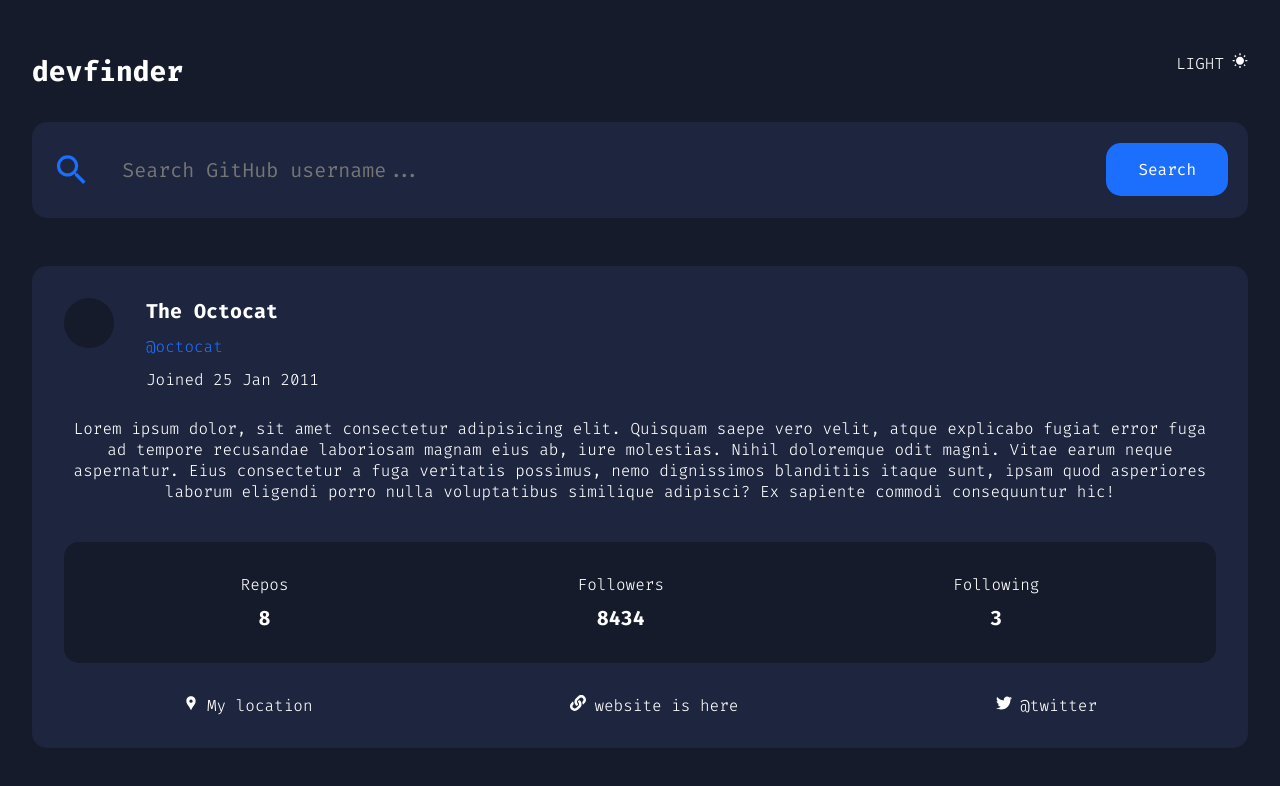
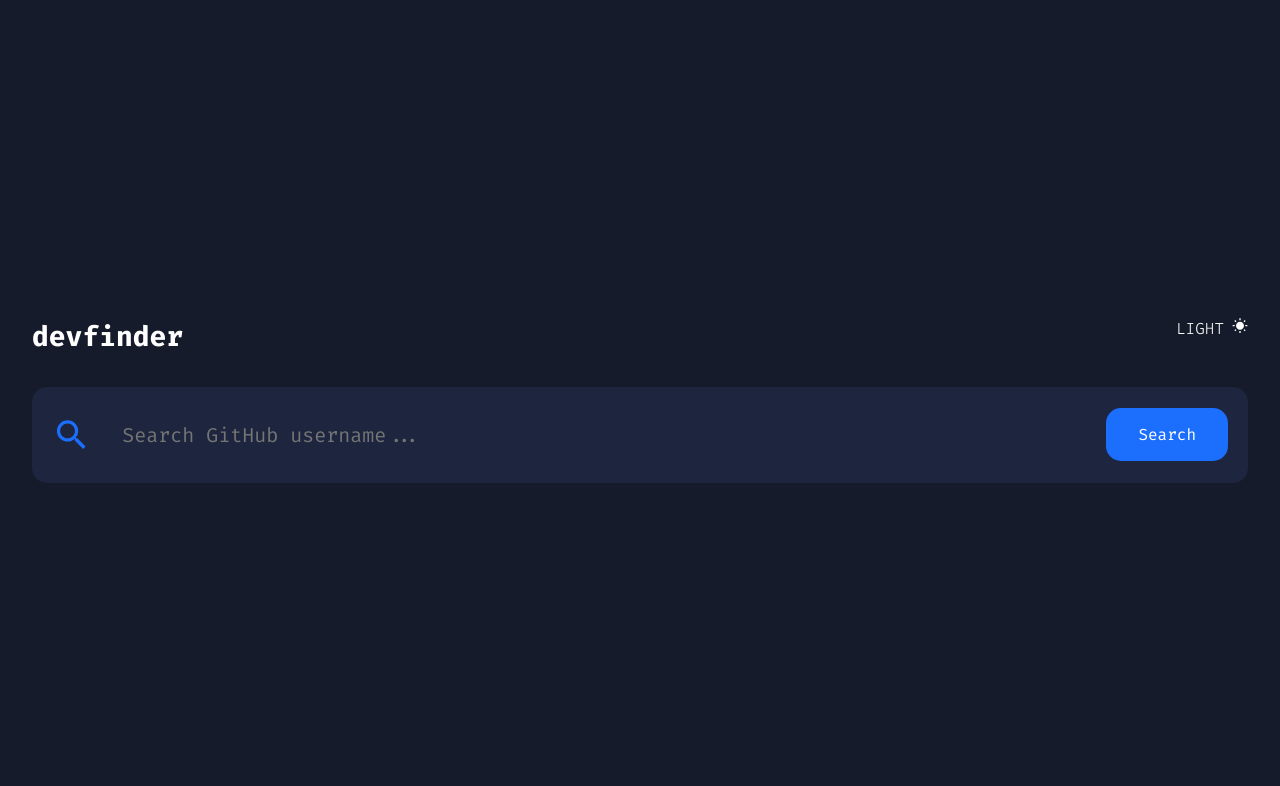
Before and after one commit to nonsoo/devfinder--app, a React (Create React App) app: page / in a window 1280 px wide. Shown: the top 786 px of the page. Built offline with nearby package versions, Linux system fonts and the light colour scheme.

Commit message:
gets  api working

```diff
--- a/src/App.tsx
+++ b/src/App.tsx
@@ -1,11 +1,22 @@
-import { FC } from "react";
+import { FC, useState } from "react";
 
 import { MdSearch, MdWbSunny } from "react-icons/md";
 import "./css/layout.css";
 
 import Profile from "./Components/Profile";
 
+import axios from "axios";
+
 const App: FC = () => {
+  const [searchUser, setSearchUser] = useState<string>("");
+  const [resProfile, setResProfile] = useState<any>();
+  const getUser = async (e: any): Promise<void> => {
+    e.preventDefault();
+    const response = await axios.get(
+      `https://api.github.com/users/${searchUser}`
+    );
+    setResProfile(response.data);
+  };
   return (
     <div className="App">
       <div className="Wrapper">
@@ -18,16 +29,34 @@ const App: FC = () => {
             </span>
           </p>
         </section>
-        <section className="searchBar">
+        <form className="searchBar" onSubmit={getUser}>
           <MdSearch className="searchBar__Icon" />
           <input
             type="text"
             className="searchBar__Field"
             placeholder="Search GitHub username..."
+            value={searchUser}
+            onChange={(e) => setSearchUser(e.target.value)}
           />
-          <button className="SearchBar__btn">Search</button>
-        </section>
-        <Profile />
+          <button className="SearchBar__btn" type="submit">
+            Search
+          </button>
+        </form>
+        {resProfile && (
+          <Profile
+            userName={resProfile?.name}
+            profImg={resProfile.avatar_url}
+            acctName={resProfile.login}
+            date="Jan 25 2011"
+            descri={resProfile.bio}
+            repoNumb={resProfile.public_repos}
+            followerNumb={resProfile.followers}
+            followingNumb={resProfile.following}
+            location={resProfile.location}
+            website={resProfile.blog}
+            twitter={resProfile.twitter_username}
+          />
+        )}
       </div>
     </div>
   );
--- a/src/Components/Profile.tsx
+++ b/src/Components/Profile.tsx
@@ -2,54 +2,71 @@ import { FC } from "react";
 import { MdLocationPin } from "react-icons/md";
 import { FaLink, FaTwitter } from "react-icons/fa";
 
-const Profile: FC = () => {
+interface Props {
+  profImg: string;
+  userName: string;
+  acctName: string;
+  date: string;
+  descri: string;
+  repoNumb: number;
+  followingNumb: number;
+  followerNumb: number;
+  location: string;
+  website: string;
+  twitter: string;
+}
+const Profile: FC<Props> = ({
+  userName,
+  acctName,
+  date,
+  descri = "This profile has no bio",
+  repoNumb,
+  followerNumb,
+  followingNumb,
+  location = "Not Available",
+  website = "Not Available",
+  twitter = "Not Available",
+  profImg,
+}) => {
   return (
     <section className="Profile">
       <div className="ProfileHeader">
-        <div className="Profile__Img"></div>
+        <img src={profImg} alt="Profile img" className="Profile__Img" />
         <div className="ProfileHeader__Text">
-          <p className="Profile__Name">The Octocat</p>
-          <p className="Profile__Acct">@octocat</p>
-          <span className="Profile__JoinDate">Joined 25 Jan 2011</span>
+          <p className="Profile__Name">{userName}</p>
+          <p className="Profile__Acct">@{acctName}</p>
+          <span className="Profile__JoinDate">Joined {date}</span>
         </div>
       </div>
-      <p className="Profile__Descri">
-        Lorem ipsum dolor, sit amet consectetur adipisicing elit. Quisquam saepe
-        vero velit, atque explicabo fugiat error fuga ad tempore recusandae
-        laboriosam magnam eius ab, iure molestias. Nihil doloremque odit magni.
-        Vitae earum neque aspernatur. Eius consectetur a fuga veritatis
-        possimus, nemo dignissimos blanditiis itaque sunt, ipsam quod asperiores
-        laborum eligendi porro nulla voluptatibus similique adipisci? Ex
-        sapiente commodi consequuntur hic!
-      </p>
+      <p className="Profile__Descri">{descri}</p>
 
       <div className="Profile__Stats">
         <div className="Profile__StatsCon">
           <p className="Profile__StatsTitle">Repos</p>
-          <p className="Profile__StatsStat">8</p>
+          <p className="Profile__StatsStat">{repoNumb}</p>
         </div>
         <div className="Profile__StatsCon">
           <p className="Profile__StatsTitle">Followers</p>
-          <p className="Profile__StatsStat">8434</p>
+          <p className="Profile__StatsStat">{followerNumb}</p>
         </div>
         <div className="Profile__StatsCon">
           <p className="Profile__StatsTitle">Following</p>
-          <p className="Profile__StatsStat">3</p>
+          <p className="Profile__StatsStat">{followingNumb}</p>
         </div>
       </div>
 
       <div className="Links">
         <div className="Links__Location">
           <MdLocationPin className="Links__Icons" />
-          <span>My location</span>
+          <span>{location}</span>
         </div>
         <div className="Links__Website">
           <FaLink className="Links__Icons" />
-          <span>website is here</span>
+          <span>{website}</span>
         </div>
         <div className="Links__Twitter">
           <FaTwitter className="Links__Icons" />
-          <span>@twitter</span>
+          <span>@{twitter}</span>
         </div>
       </div>
     </section>
```
Also changed, not shown: 1 other file (tests, documents, lock files or other folders).
